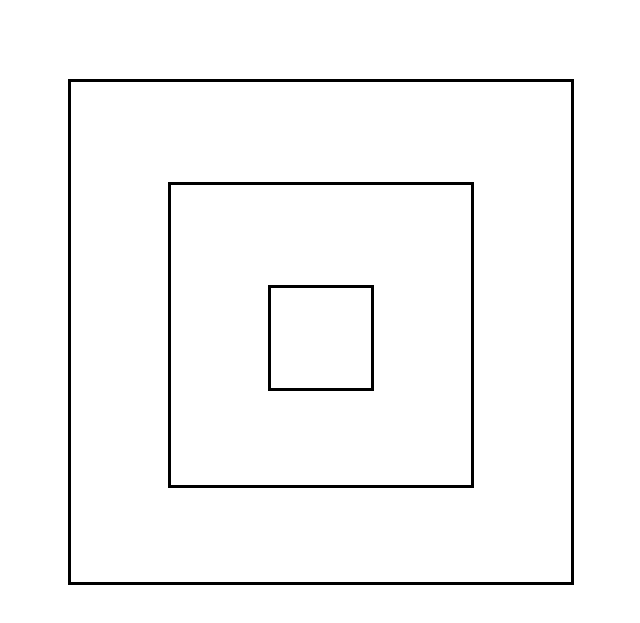
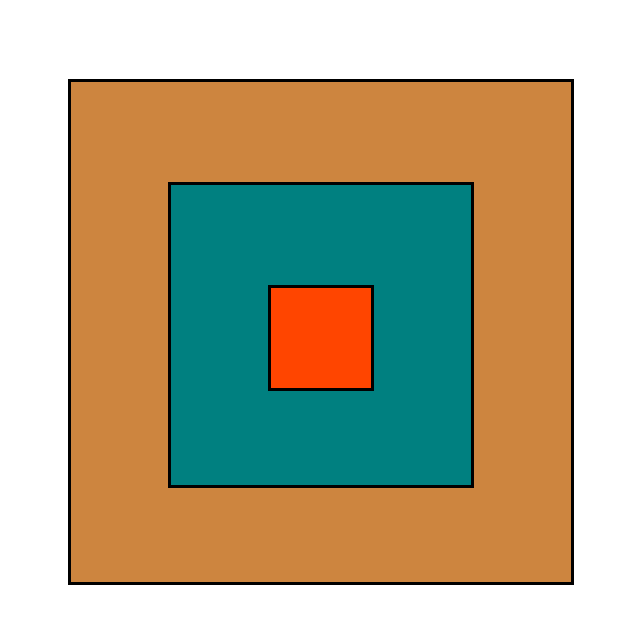
Before and after one commit to YashKamaat/Boxception, a plain HTML site: page index.html in a window 1280 px wide. Shown: the part 79-702 px from the top of the page, without its empty margins (319-959 px from the left). Drawn offline with Linux system fonts and the light colour scheme.

Commit message:
Bonus Changed the colors

```diff
--- a/style.css
+++ b/style.css
@@ -2,7 +2,7 @@
 h1{
     text-align: center;
 }
-/* Divs
+/* Divs */
 div{
     border: 3px solid black;
     margin: 100px auto;
@@ -11,18 +11,19 @@ div{
 #large {
     width: 500px;
     height: 500px;
-
+background-color: peru
 }
 
 #medium {
     width: 300px;
-    height: 300px:
+    height: 300px; background-color: teal
 }
 
 #small {
     width: 100px;
     height: 100px;
-} */
+background-color: orangered;
+}
 
 /* Div Bonus */
 
```
